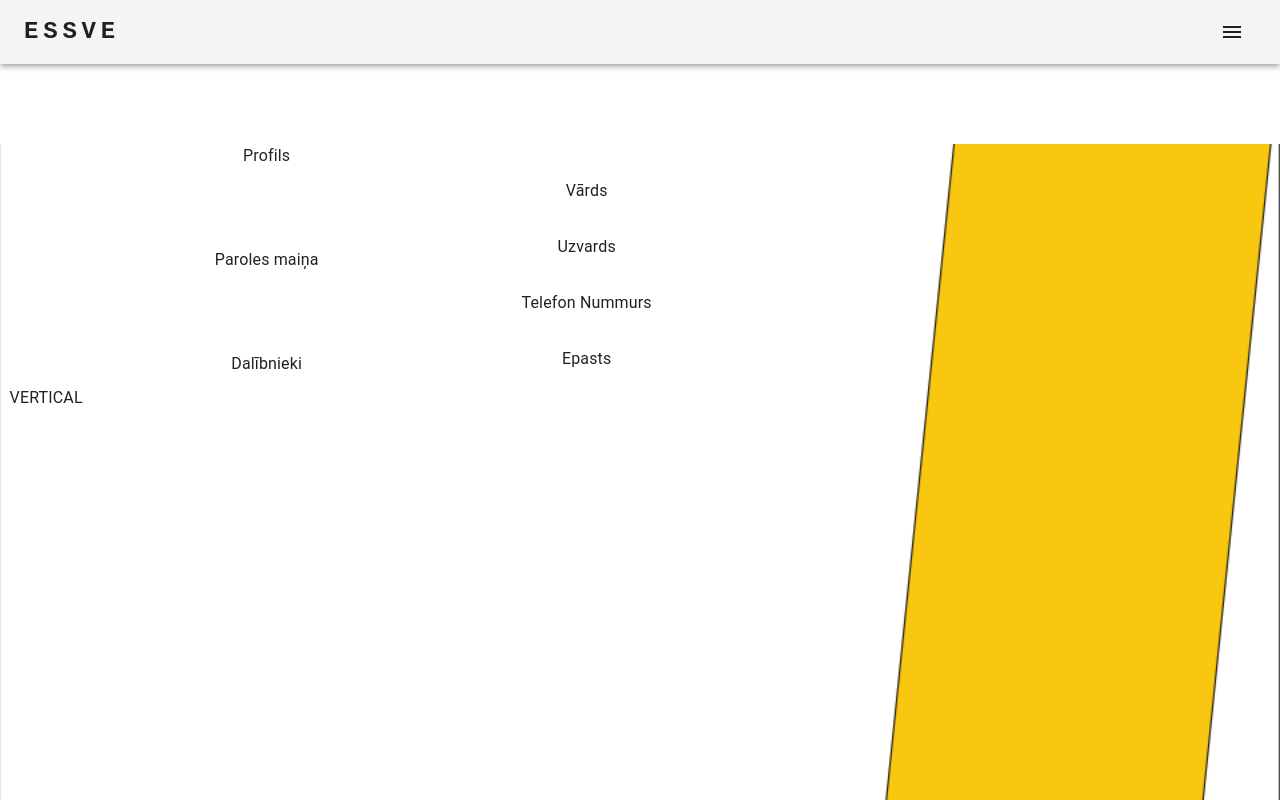
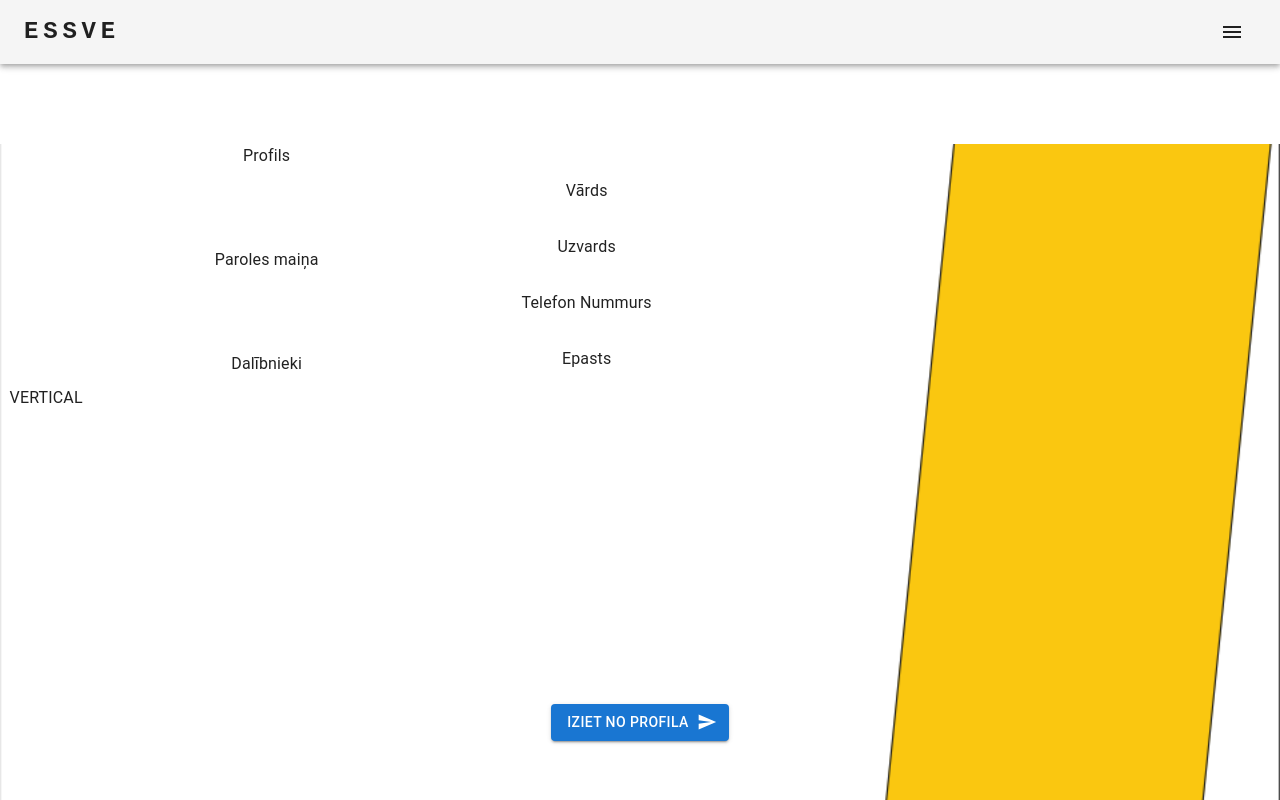
Before and after one commit to cropez/IDS, a React (Create React App) app in the folder client/: page /profile in a window 1280 px wide. Shown: the top 800 px of the page. Built offline with nearby package versions, Linux system fonts and the light colour scheme.

Commit message:
profile button

```diff
--- a/client/src/pages/profile.jsx
+++ b/client/src/pages/profile.jsx
@@ -4,7 +4,8 @@ import Grid from '@mui/material/Grid';
 import '../styles/img.css';
 import Divider from '@mui/material/Divider';
 import Layout from '../components/Layout';
-
+import Button from '@mui/material/Button';
+import SendIcon from '@mui/icons-material/Send';
 export default function bildes() {
   return (<><Layout>
 
@@ -68,6 +69,13 @@ export default function bildes() {
            </Typography>
           </Grid>
         </Layout>
+        <Grid container justifyContent="center" mt={-30} fontSize="xxx-large">
+      <Button xs={12} variant="contained" endIcon={<SendIcon />}>
+        Iziet no profila
+      </Button>
+    </Grid>
+
+
   </>
   );
 
```
